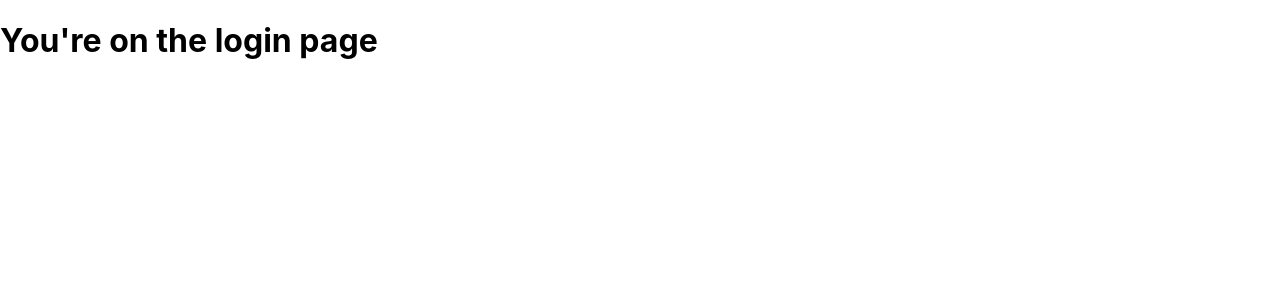
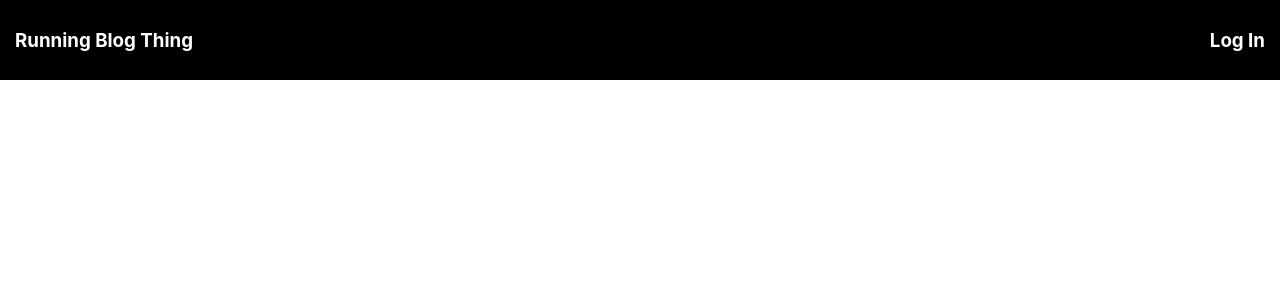
Before and after one commit to nathanejbrown/runners-blog, a React (Create React App) app: page /login in a window 1280 px wide. Shown: the top 300 px of the page. Built offline with nearby package versions, Linux system fonts and the light colour scheme.

Commit message:
Started working on Log in page.

```diff
--- a/src/containers/Login/Login.js
+++ b/src/containers/Login/Login.js
@@ -1,9 +1,12 @@
-import React, { Component } from 'react';
+import React, { Component, Fragment } from 'react';
+import Header from '../../components/Header/Header';
 
 class Login extends Component {
     render () {
         return (
-            <h1>You're on the login page</h1>
+            <Fragment>
+                <Header />
+            </Fragment>
         )
     }
 }
```
